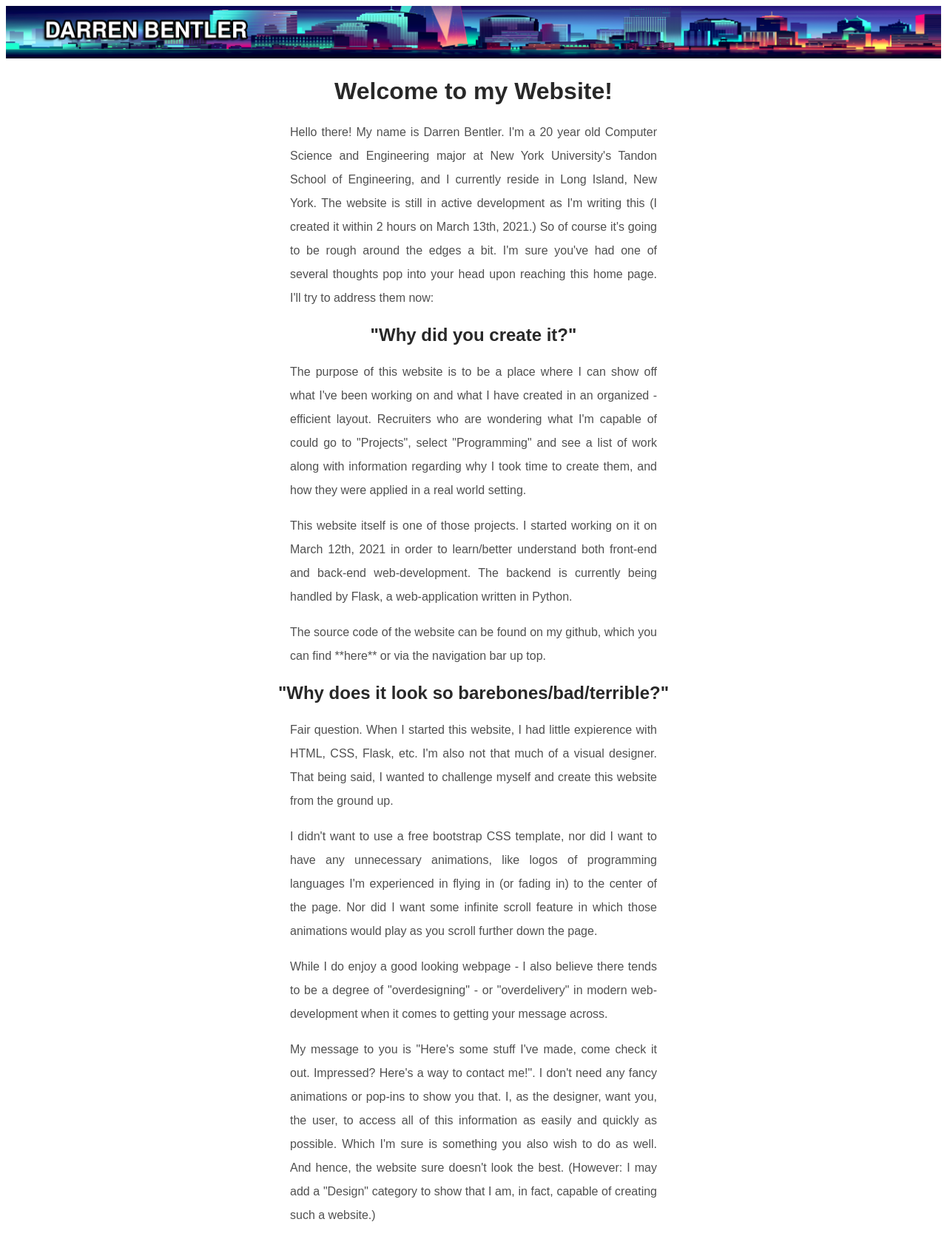
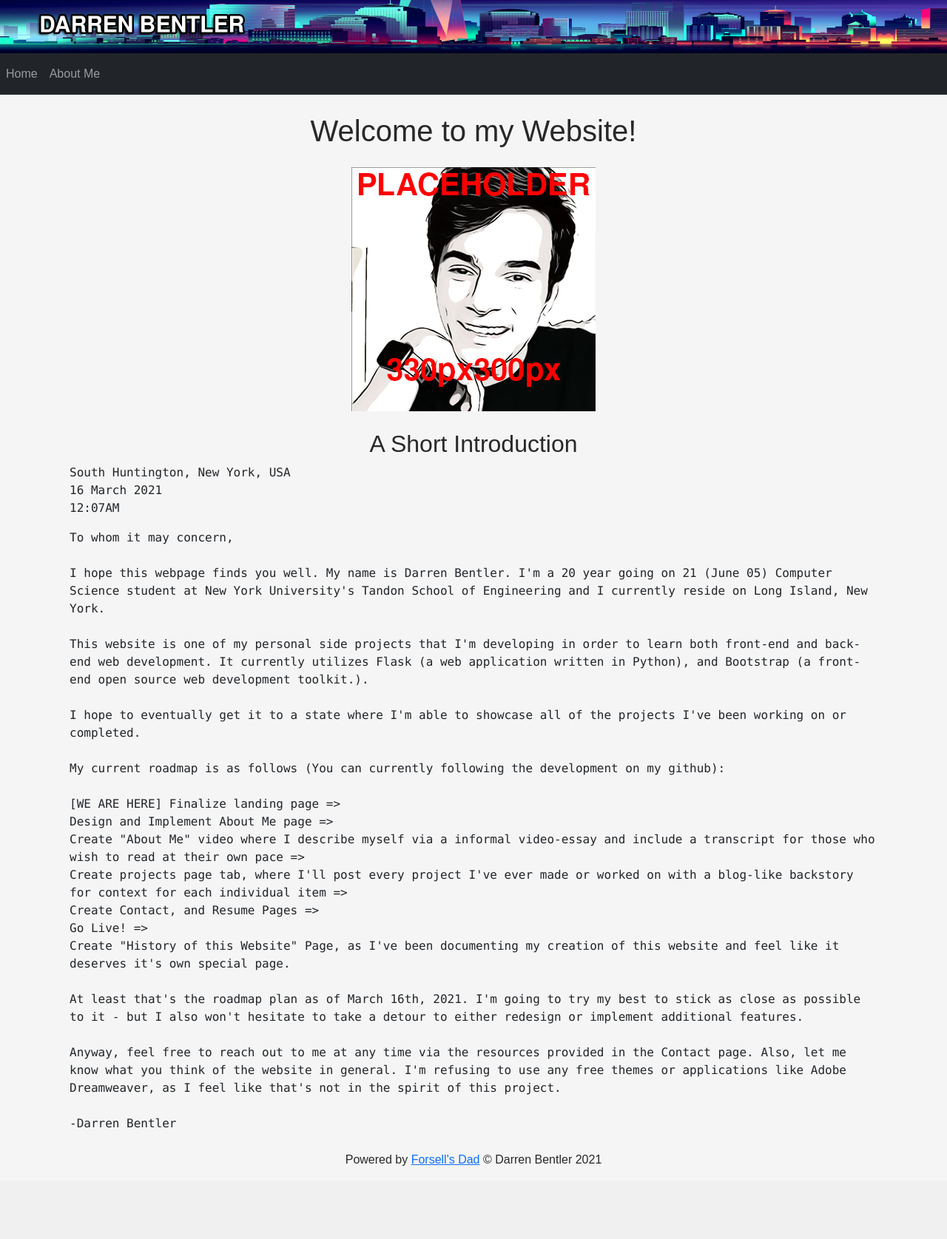
Before and after one commit to dbentler/personalwebsite, a Flask app: template templates/home.html in a window 1280 px wide. Shown: the whole page at 74% size. After the commit the page ends 1576 px from the top, so only its background shows below. Run offline with Flask 2, Linux system fonts and the light colour scheme; the template is opened without the code that fills it, so the values that code supplies are empty; some libraries are stand-ins or nearby versions.

Commit message:
Added Bootstrap, rewrote Navbar.
Also rewrote the homepage.

```diff
--- a/main.py
+++ b/main.py
@@ -1,14 +1,16 @@
 from flask import Flask, render_template
+from flask_bootstrap import Bootstrap
 from flask_nav import Nav
 from flask_nav.elements import Navbar, Subgroup, View, Link, Text, Separator
 
 app = Flask(__name__)
-nav = Nav(app) # Navbar baby
 
-nav.register_element('my_navbar', # Name of Navbar
-                     Navbar('thenav', # Navbar for html reference
-                     View('Home', 'home'), # View function :: View(<Text displayed>, <link that passthroughs to @app.route>)
-                     View('About Me', 'about')))
+#nav = Nav(app) # Navbar baby
+
+#nav.register_element('my_navbar', # Name of Navbar
+#                     Navbar('thenav', # Navbar for html reference
+#                     View('Home', 'home'), # View function :: View(<Text displayed>, <link that passthroughs to @app.route>)
+#                     View('About Me', 'about')))
 
 
 
@@ -21,6 +23,6 @@ def home(): # Function that is ran when <link>/<subpage> is true
 def about():
     return render_template("about.html")
 
-nav.init_app(app)
+#nav.init_app(app)
 if __name__ == "__main__":
     app.run(debug=True)
--- a/static/css/template.css
+++ b/static/css/template.css
@@ -1,49 +1,43 @@
 * {
     font-family: Arial, Helvetica, sans-serif;
-    /*background-color: #F5F5F5;*/
 }
 
 .bentler_banner {
     padding: 0px;
+    margin: 0px;
     position: relative;
     width: 100%;
     height: auto;
 }
 
-ul {
-  list-style-type: none;
-  margin: 0;
-  padding: 0;
-  overflow: hidden;
-  background-color: #333;
-}
-
-li {
-  float: left;
-}
-
-li a {
-  display: block;
-  color: white;
-  text-align: center;
-  padding: 14px 16px;
-  text-decoration: none;
-}
-
-/* Change the link color to #111 (black) on hover */
-li a:hover {
-  background-color: #111;
-}
-
-.active {
-    background-color: #4CAF50;
-}
-
-.center_text {
+.center-text {
     text-align: center;
     color: #282828
 }
 
+.center {
+    display: block;
+    margin-left: auto;
+    margin-right: auto;
+    position: relative;
+    height: auto;
+}
+
+.spacer-25px {
+    margin-top: 25px;
+}
+
+.tt_justify_right {
+    font-family: 'Lucida Console';
+    text-align: right;
+    line-height: 2;
+    color: #505050;
+}
+justify_right {
+    text-align: right;
+    line-height: 2;
+    color: #505050;
+}
 .justify_text {
     text-align: justify;
     margin-left: 384px;
@@ -51,3 +45,11 @@ li a:hover {
     line-height: 2;
     color: #505050;
 }
+
+.gray-i-like {
+    background: #7a7a7a
+}
+
+.general_center {
+    align-content: center;
+}
--- a/templates/about.html
+++ b/templates/about.html
@@ -2,7 +2,7 @@
 <html lang="en" dir="ltr">
 <head>
     <meta charset="utf-8">
-    <title>About Myself</title>
+    <title>Darren Bentler | About</title>
 </head>
 <body>
     {% extends "template.html" %}
--- a/templates/home.html
+++ b/templates/home.html
@@ -2,65 +2,52 @@
 <html lang="en" dir="ltr">
 <head>
     <meta charset="utf-8">
-    <title>Darren Bentler</title>
+    <title>Darren Bentler | Home</title>
 </head>
 <body>
     {% extends "template.html" %}
     {% block content %}
 
-    <div class="center_text">
-        <h1>Welcome to my Website!</h1>
-    </div>
+    <div class="container-fluid">
+        <div class="container">
+            <h1 class="center-text spacer-25px">Welcome to my Website!</h1>
+            <div class="container spacer-25px">
+                <image src="{{ url_for('static', filename='img/profile_picture.png') }}" class="center">
+            </div>
+            <!--Type writer letter containers-->
+            <div class="container">
+                <h2 class="center-text spacer-25px"> A Short Introduction</h2>
+                <p style="font-family:'Lucida Console', monospace">South Huntington, New York, USA <br />16 March 2021<br />12:07AM</p>
 
-    <div class="justify_text">
-        <p>
-        Hello there! My name is Darren Bentler. I'm a 20 year old Computer Science and Engineering major at New York University's Tandon School of Engineering, and I currently reside in Long Island, New York.
-        The website is still in active development as I'm writing this (I created it within 2 hours on March 13th, 2021.) So of course it's going to be rough around the edges a bit.
-        I'm sure you've had one of several thoughts pop into your head upon reaching this home page. I'll try to address them now:
-        </p>
-    </div>
+                <p style="font-family:'Lucida Console', monospace">
+                    To whom it may concern,<br /> <br />
+                    I hope this webpage finds you well. My name is Darren Bentler. I'm a 20 year going on 21 (June 05) Computer Science student at New York University's Tandon School of Engineering and I currently reside on Long Island, New York.<br /> <br />
+                    This website is one of my personal side projects that I'm developing in order to learn both front-end and back-end web development. It currently utilizes Flask (a web application written in Python), and Bootstrap (a front-end open source web development toolkit.).<br />
+                    <br />I hope to eventually get it to a state where I'm able to showcase all of the projects I've been working on or completed.<br /><br />
 
-    <div class="center_text">
-        <h2>"Why did you create it?"</h2>
-    </div>
-
-    <div class="justify_text">
-        <p>
-            The purpose of this website is to be a place where I can show off what I've been working on and what I have created in an organized - efficient layout. Recruiters who are wondering what I'm capable of could go to "Projects", select "Programming" and see a list of work along with information
-            regarding why I took time to create them, and how they were applied in a real world setting.
-        </p>
-        <p>
-            This website itself is one of those projects. I started working on it on March 12th, 2021 in order to learn/better understand both front-end and back-end web-development. The backend is currently being handled by Flask, a web-application written in Python.
-        </p>
-        <p>
-            The source code of the website can be found on my github, which you can find **here** or via the navigation bar up top.
-        </p>
-    </div>
-
-    <div class="center_text">
-        <h2>
-            "Why does it look so barebones/bad/terrible?"
-        </h2>
-    </div>
-
-    <div class="justify_text">
-        <p>
-            Fair question. When I started this website, I had little expierence with HTML, CSS, Flask, etc. I'm also not that much of a visual designer. That being said, I wanted to challenge myself and create this website from the ground up.
-        </p>
-
-        <p>
-            I didn't want to use a free bootstrap CSS template, nor did I want to have any unnecessary animations, like logos of programming languages I'm experienced in flying in (or fading in) to the center of the page. Nor did I want some infinite scroll feature in which
-            those animations would play as you scroll further down the page.
-        </p>
-        <p>
-            While I do enjoy a good looking webpage - I also believe there tends to be a degree of "overdesigning" - or "overdelivery" in modern web-development when it comes to getting your message across.
-        </p>
-        <p>
-            My message to you is "Here's some stuff I've made, come check it out. Impressed? Here's a way to contact me!". I don't need any fancy animations or pop-ins to show you that. I, as the designer, want you, the user, to access all of this information as easily and quickly as possible.
-            Which I'm sure is something you also wish to do as well.
-
-            And hence, the website sure doesn't look the best. (However: I may add a "Design" category to show that I am, in fact, capable of creating such a website.)
-        </p>
+                    My current roadmap is as follows (You can currently following the development on my github):<br /><br />
+                    [WE ARE HERE] Finalize landing page => <br />
+                    Design and Implement About Me page =><br />
+                    Create "About Me" video where I describe myself via a informal video-essay and include a transcript for those who wish to read at their own pace =><br />
+                    Create projects page tab, where I'll post every project I've ever made or worked on with a blog-like backstory for context for each individual item => <br />
+                    Create Contact, and Resume Pages => <br />
+                    Go Live! =><br />
+                    Create "History of this Website" Page, as I've been documenting my creation of this website and feel like it deserves it's own special page.<br />
+                    <br />
+                    At least that's the roadmap plan as of March 16th, 2021. I'm going to try my best to stick as close as possible to it - but I also won't hesitate to take a detour to either redesign or implement additional features.<br /><br />
+                    Anyway, feel free to reach out to me at any time via the resources provided in the Contact page. Also, let me know what you think of the website in general. I'm refusing to use any free themes or applications like Adobe Dreamweaver, as I feel like
+                    that's not in the spirit of this project.<br /><br />
+                    -Darren Bentler
+                </p>
+            </div>
+        </div>
+        <div class="inner spacer-25px">
+            <p class="center-text">
+                Powered by
+                <a href="https://www.77smu.us">Forsell's Dad</a>
+                © Darren Bentler 2021
+            </p>
+        </div>
     </div>
     {% endblock %}
 </body>
--- a/templates/template.html
+++ b/templates/template.html
@@ -2,22 +2,34 @@
 <html lang="en" dir="ltr">
 <head>
     <meta charset="utf-8">
-    <title>Parent Template for Banner and Navbar</title>
-
+    <title>I'm the temp!</title>
+    <!--Bootstrap CSS-->
+    <link href="https://cdn.jsdelivr.net/npm/bootstrap@5.0.0-beta2/dist/css/bootstrap.min.css" rel="stylesheet" integrity="sha384-BmbxuPwQa2lc/FVzBcNJ7UAyJxM6wuqIj61tLrc4wSX0szH/Ev+nYRRuWlolflfl" crossorigin="anonymous">
+    <!--My trashy CSS-->
     <link rel="stylesheet" href="{{ url_for('static', filename='css/template.css') }}">
 
 </head>
-<body>
+<body style="background-color: #F5F5F5">
     <div>
         <image src="{{ url_for('static', filename='img/banner.png') }}" class="bentler_banner">
     </div>
-    {% block navbar %}
-
-    {{nav.my_navbar.render()}}
-    {% endblock %}
-
-    {% block content %}
-    {% endblock %}
-
+    <nav class="navbar navbar-expand-md navbar-dark bg-dark">
+        <button class="navbar-toggler" type="button" data-toggle="collapse" data-target="#navbarNav" aria-controls="navbarNav" aria-expanded="false" aria-label="Toggle navigation">
+            <span class="navbar-toggler-icon"></span>
+        </button>
+        <div class="navbar-collapse collapse w-100 order-1 order-md-0 dual-collapse2">
+            <ul class="navbar-nav mr-auto">
+                <li class="nav-item active">
+                    <a class="nav-link" href="/">Home</a>
+                </li>
+                <li class="nav-item">
+                    <a class="nav-link" href="about">About Me</a>
+                </li>
+            </ul>
+        </div>
+    </nav>
+        {% block content %}
+        {% endblock %}
+    <script src="https://cdn.jsdelivr.net/npm/bootstrap@5.0.0-beta2/dist/js/bootstrap.bundle.min.js" integrity="sha384-b5kHyXgcpbZJO/tY9Ul7kGkf1S0CWuKcCD38l8YkeH8z8QjE0GmW1gYU5S9FOnJ0" crossorigin="anonymous"></script>
 </body>
 </html>
```
Also changed, not shown: static/img/profile_picture.png (added).
